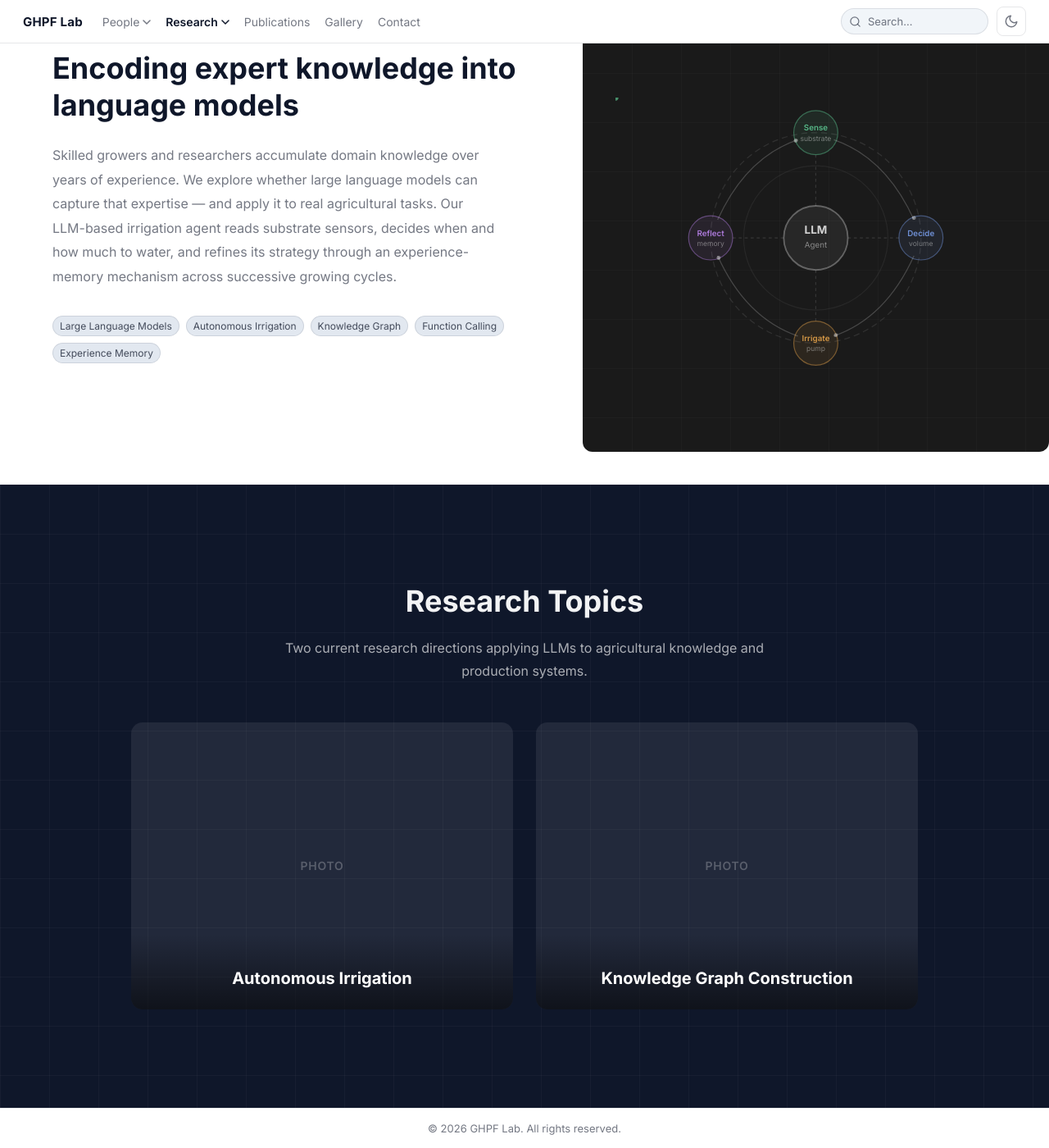
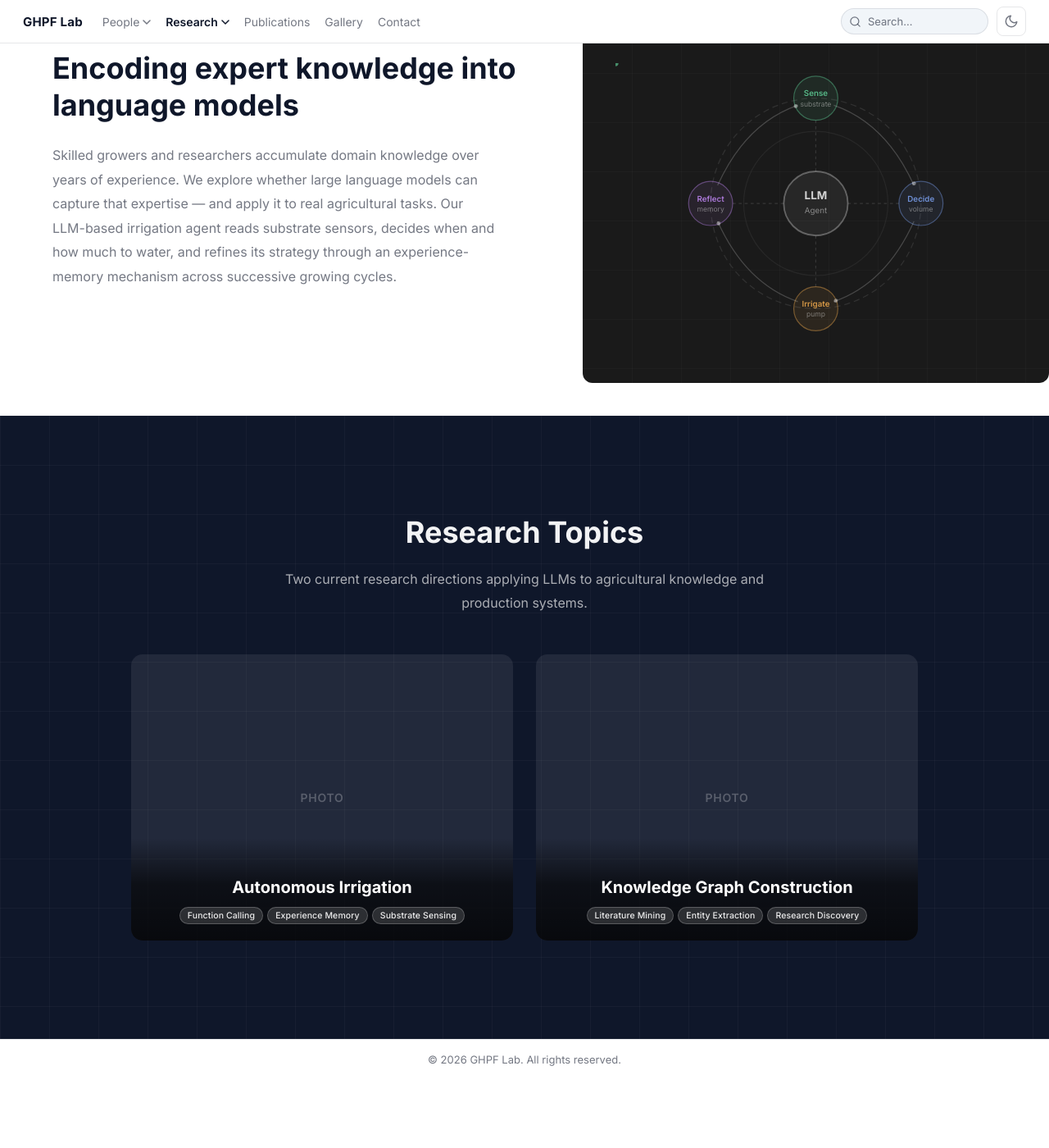
Before and after one commit to snughpf-alt/ghpf-lab-web-final-2, a Jekyll site: the page built from research/autonomous-control.md, in a window 1280 px wide and 1400 px high, scrolled down 584 px. Shown: the whole window at 82% size. Built offline with Jekyll 4.4.1, drawn with Linux system fonts in a browser that asks for light colours; after the commit the page ends 1900 px from its top, so only the background shows below that.

Commit message:
Add keyword badges and drop overview tags on LLM page
- Autonomous Irrigation        → Function Calling / Experience Memory / Substrate Sensing
- Knowledge Graph Construction → Literature Mining / Entity Extraction / Research Discovery
- Remove the redundant topic-badge block from the overview section

https://claude.ai/code/session_01AC1F4b7HxCDaoN7Xuq9VXj

```diff
--- a/research/autonomous-control.md
+++ b/research/autonomous-control.md
@@ -58,15 +58,6 @@ title: LLM Application in Agriculture
   <div class="rd-overview-split__text">
     <h2 class="rd-overview-split__heading">Encoding expert knowledge into language models</h2>
     <p class="rd-overview-split__desc">Skilled growers and researchers accumulate domain knowledge over years of experience. We explore whether large language models can capture that expertise — and apply it to real agricultural tasks. Our LLM-based irrigation agent reads substrate sensors, decides when and how much to water, and refines its strategy through an experience-memory mechanism across successive growing cycles.</p>
-    <div class="research-detail__topics" style="margin-bottom:28px">
-      {% for area in site.data.research.tracks[1].areas %}
-        {% if area.id == 'autonomous-control' %}
-          {% for topic in area.topics %}
-          <span class="badge research-badge">{{ topic | escape }}</span>
-          {% endfor %}
-        {% endif %}
-      {% endfor %}
-    </div>
   </div>
   <div class="rd-overview-split__visual">
     <div class="rd-overview-split__circle"></div>
@@ -122,13 +113,27 @@ title: LLM Application in Agriculture
     <div class="rd-topics-grid rd-topics-grid--2col">
       <div class="rd-topics-grid__card">
         <div class="rd-topics-grid__placeholder-img"><span>Photo</span></div>
-        <h3>Autonomous Irrigation</h3>
+        <div class="rd-topics-grid__caption">
+          <h3>Autonomous Irrigation</h3>
+          <div class="rd-topics-grid__keywords">
+            <span class="badge">Function Calling</span>
+            <span class="badge">Experience Memory</span>
+            <span class="badge">Substrate Sensing</span>
+          </div>
+        </div>
         <p class="rd-topics-grid__desc">LLM agents read sensors, decide irrigation volume, and learn from outcomes over successive growing cycles</p>
       </div>
 
       <div class="rd-topics-grid__card">
         <div class="rd-topics-grid__placeholder-img"><span>Photo</span></div>
-        <h3>Knowledge Graph Construction</h3>
+        <div class="rd-topics-grid__caption">
+          <h3>Knowledge Graph Construction</h3>
+          <div class="rd-topics-grid__keywords">
+            <span class="badge">Literature Mining</span>
+            <span class="badge">Entity Extraction</span>
+            <span class="badge">Research Discovery</span>
+          </div>
+        </div>
         <p class="rd-topics-grid__desc">Automated mining of scientific literature to build large-scale knowledge networks for research discovery</p>
       </div>
     </div>
```
